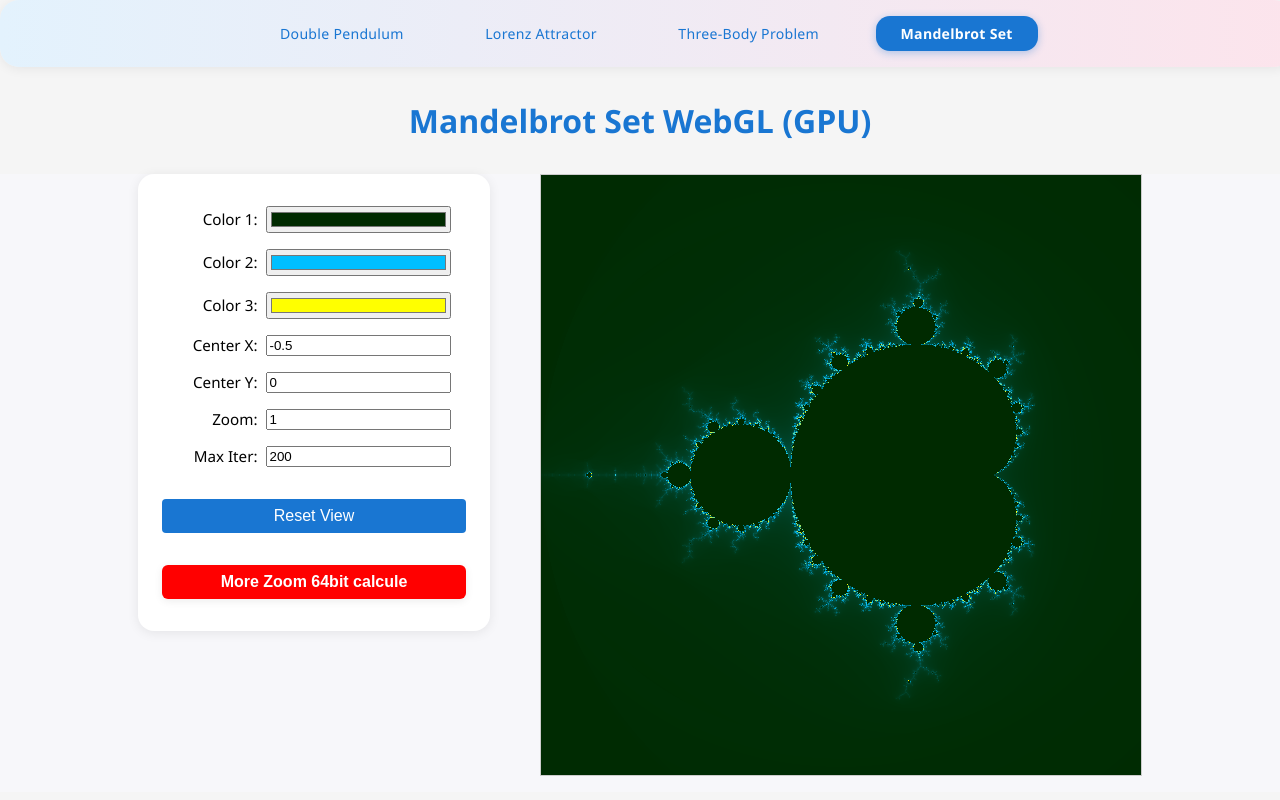
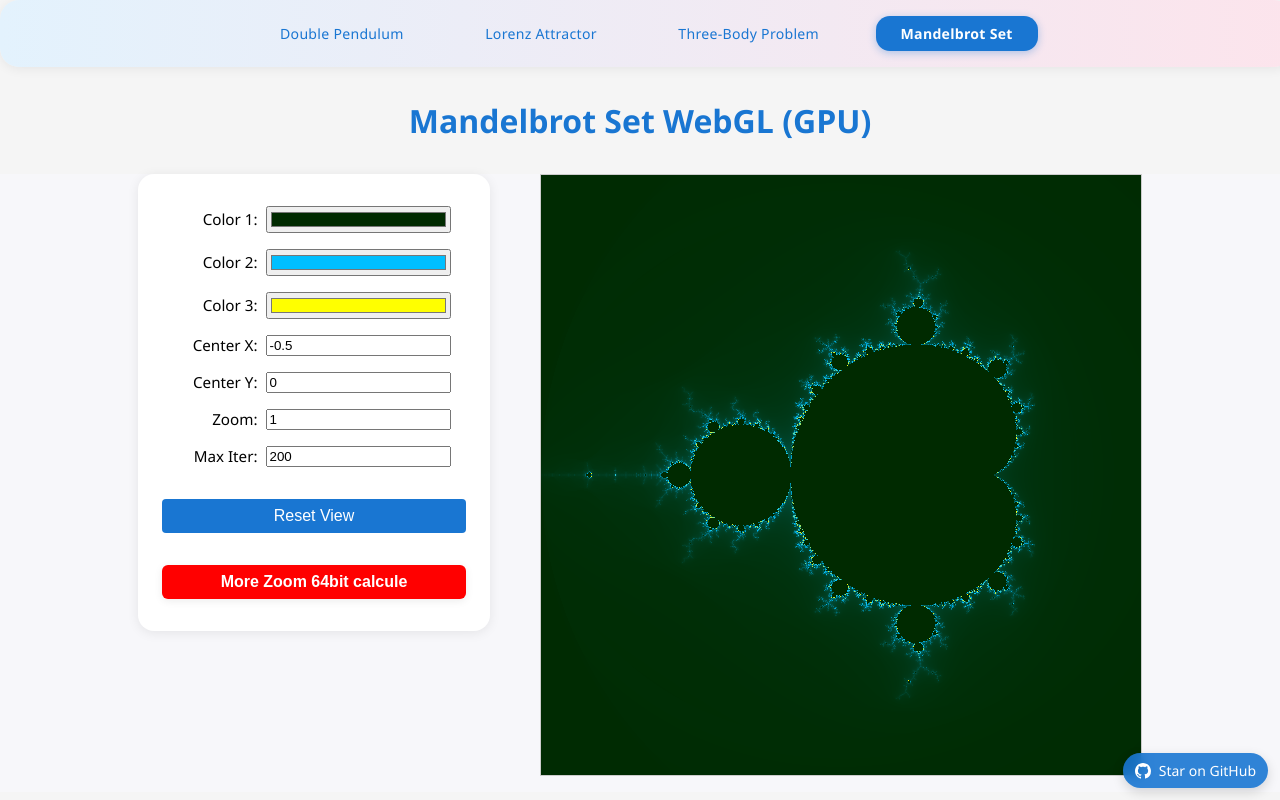
Before and after one commit to Esperadoce/ChaosSimulation, a React (Vite) app: page /mandelbrot in a window 1280 px wide. Built offline with nearby package versions, Linux system fonts and the light colour scheme.

Commit message:
feat(ui): add floating GitHub link visible on all pages

```diff
--- a/src/App.jsx
+++ b/src/App.jsx
@@ -3,6 +3,7 @@
 import ThreeBodyPage from './ThreeBodyPage';
 import MandelbrotPage from './MandelbrotWebGLPage';
 import { BrowserRouter as Router, Routes, Route, Link, useLocation } from 'react-router-dom';
+import GitHubBadge from './components/GitHubBadge';
 
 function App() {
     // Mandelbrot parameter passing (if needed in future)
@@ -95,6 +96,7 @@
                 <Route path="/threebody" element={<ThreeBodyPage />} />
                 <Route path="/mandelbrot" element={<MandelbrotPage />} />
             </Routes>
+            <GitHubBadge />
         </Router>
     );
 }
--- /dev/null
+++ b/src/components/GitHubBadge.jsx
@@ -0,0 +1,37 @@
+import React from 'react';
+
+export default function GitHubBadge() {
+  const link = 'https://github.com/Esperadoce/ChaosSimulation';
+  const containerStyle = {
+    position: 'fixed',
+    right: 12,
+    bottom: 12,
+    zIndex: 1000,
+  };
+  const anchorStyle = {
+    display: 'inline-flex',
+    alignItems: 'center',
+    gap: '8px',
+    background: 'rgba(25, 118, 210, 0.9)',
+    color: '#fff',
+    borderRadius: 999,
+    padding: '8px 12px',
+    textDecoration: 'none',
+    fontSize: 14,
+    boxShadow: '0 4px 12px rgba(0,0,0,0.15)',
+    backdropFilter: 'blur(6px)',
+  };
+  const iconStyle = { width: 16, height: 16, fill: 'currentColor' };
+
+  return (
+    <div style={containerStyle}>
+      <a href={link} target="_blank" rel="noopener noreferrer" aria-label="View on GitHub" style={anchorStyle}>
+        {/* Simple GitHub mark */}
+        <svg viewBox="0 0 16 16" aria-hidden="true" focusable="false" style={iconStyle}>
+          <path d="M8 0C3.58 0 0 3.58 0 8c0 3.54 2.29 6.53 5.47 7.59.4.07.55-.17.55-.38 0-.19-.01-.82-.01-1.49-2.01.37-2.53-.49-2.69-.94-.09-.23-.48-.94-.82-1.13-.28-.15-.68-.52-.01-.53.63-.01 1.08.58 1.23.82.72 1.21 1.87.87 2.33.66.07-.52.28-.87.51-1.07-1.78-.2-3.64-.89-3.64-3.95 0-.87.31-1.59.82-2.15-.08-.2-.36-1.02.08-2.12 0 0 .67-.21 2.2.82.64-.18 1.32-.27 2-.27s1.36.09 2 .27c1.53-1.04 2.2-.82 2.2-.82.44 1.1.16 1.92.08 2.12.51.56.82 1.27.82 2.15 0 3.07-1.87 3.75-3.65 3.95.29.25.54.73.54 1.48 0 1.07-.01 1.93-.01 2.2 0 .21.15.46.55.38A8.013 8.013 0 0016 8c0-4.42-3.58-8-8-8z"/>
+        </svg>
+        <span>Star on GitHub</span>
+      </a>
+    </div>
+  );
+}
```
